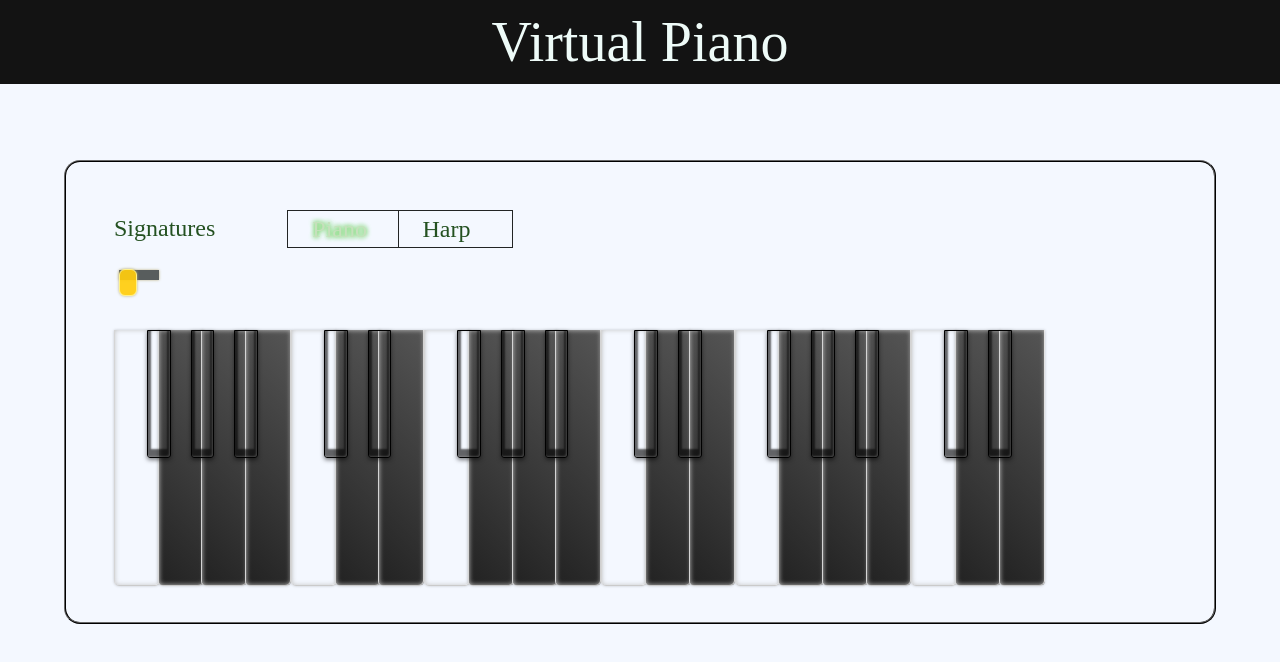
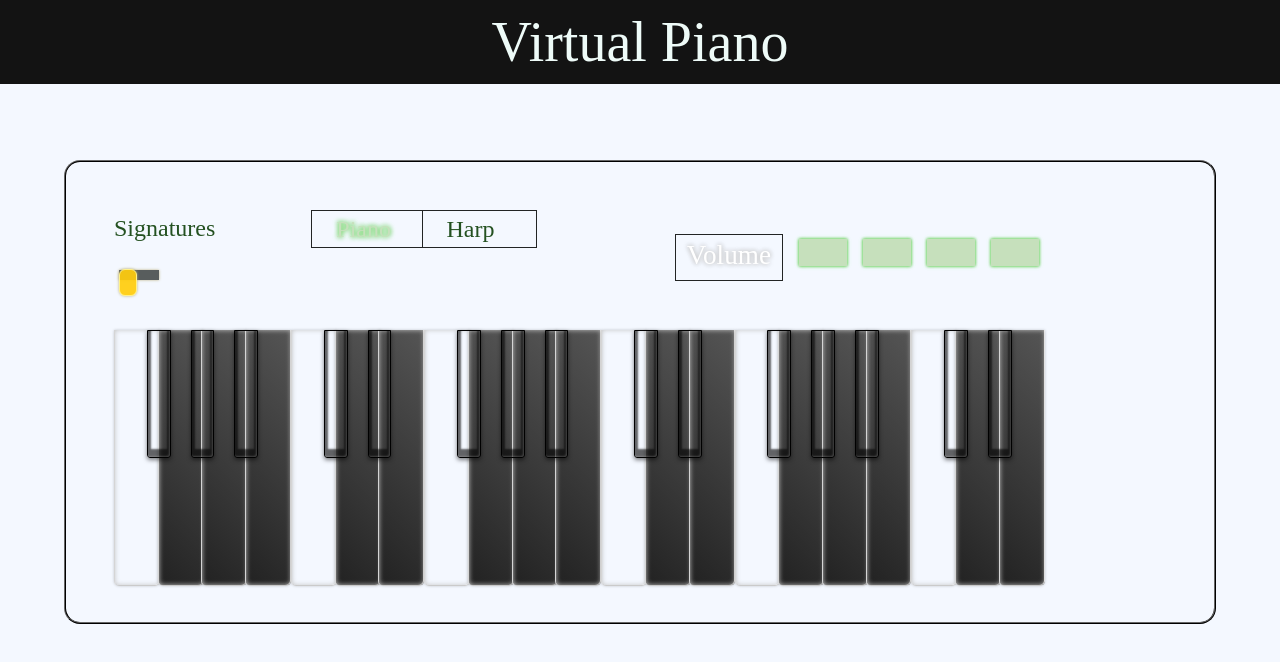
Before and after one commit to Patrycja20/VirtualPiano, a React (Create React App) app: page / in a window 1280 px wide. Shown: the top 662 px of the page. Built offline with nearby package versions, Linux system fonts and the light colour scheme; a web font is replaced by a local one.

Commit message:
Dodanie zarysu zmiany głośności.

```diff
--- a/package.json
+++ b/package.json
@@ -1,3 +1,4 @@
+
 {
   "name": "piano",
   "version": "0.1.0",
--- a/src/Keyboard.css
+++ b/src/Keyboard.css
@@ -36,11 +36,18 @@ label {
 }
 
 .options2 {
-    width: auto;
+    width: 15em;
     height: 5em;
     font-family: "Aharoni", "Times New Roman", sans-serif;
     text-align: left;
     font-size: 1.5rem;
+    padding: 0 0 1em 1em;
+    float: left;
+}
+
+.options3 {
+    width: auto;
+    height: 6em;
     padding: 0 0 1em 1em;
 }
 
@@ -260,3 +267,36 @@ input[type="radio"].toggle:checked + label {
 input[type="radio"].toggle:after{
      left: 0;
  }
+
+div.Name {
+    width: 4em;
+    height: 1.7em;
+    font-family: "Aharoni", "Times New Roman", sans-serif;
+    font-size: 1.7em;
+    text-align: center;
+    text-shadow:  0 0 0.2em #dfdfdf, 0 0 0.2em #a0a0a0;
+    color: #ffffff;
+    margin: 0.9em 0 1em 1em;
+    float: left;
+    border: 1px solid #222424;
+    background: linear-gradient(top, #484848 0%, #020202 20%);
+}
+
+div.On {
+    width: 3em;
+    height: 1.7em;
+    box-shadow:  0 0 0.2em #74e065, 0 0 0.2em #63c057;
+    background: #c6e0bc;
+    margin: 1.8em 0 3em 1em;
+    float: left;
+}
+
+div.Off {
+    width: 3em;
+    height: 1.7em;
+    border: 1px solid #222424;
+    box-shadow: none;
+    background: #245121;
+    margin: 1.8em 0 3em 1em;
+    float: left;
+}
--- a/src/Keyboard.js
+++ b/src/Keyboard.js
@@ -9,6 +9,7 @@ class Keyboard extends React.Component {
       signatures: '0',
       infoSignatures: 'Off',
       keys: [],
+      volume: ['On', 'On', 'On', 'On'],
     };
   }
 
@@ -33,6 +34,14 @@ class Keyboard extends React.Component {
     setHarpSound();
   }
 
+  onSetVolume = (event) => {
+    const newVolume = ['On', 'On', 'On', 'On']
+    for (let i = parseInt(event.target.id); i < 4; i++)
+      newVolume[i] = 'Off';
+
+    this.setState({volume: newVolume});
+  }
+
   render() {
     return (
       <ul className="Casing">
@@ -44,9 +53,17 @@ class Keyboard extends React.Component {
         <div className="radio-group options2">
           <input id="toggle-on" className="toggle toggle-left" name="toggle" type="radio" checked/>
           <label htmlFor="toggle-on" className="btn" onClick={this.onCheckedPiano}>Piano</label>
-          <input id="toggle-off" className="toggle toggle-right" name="toggle"type="radio"/>
+          <input id="toggle-off" className="toggle toggle-right" name="toggle" type="radio"/>
           <label htmlFor="toggle-off" className="btn" onClick={this.onCheckedHarp}>Harp</label>
         </div>
+        <div className="options3">
+          <div id='0'className="Name" onMouseDown={(e) => this.onSetVolume(e)}>Volume</div>
+          <div id='1' className={this.state.volume[0]} onMouseDown={(e) => this.onSetVolume(e)}></div>
+          <div id='2' className={this.state.volume[1]} onMouseDown={(e) => this.onSetVolume(e)}></div>
+          <div id='3' className={this.state.volume[2]} onMouseDown={(e) => this.onSetVolume(e)}></div>
+          <div id='4' className={this.state.volume[3]} onMouseDown={(e) => this.onSetVolume(e)}></div>
+        </div>
+        <br/>
         <li id="f3" className="white" onMouseDown={(e) => this.play(e)}>
           {this.state.keys[0]}
         </li>
```
